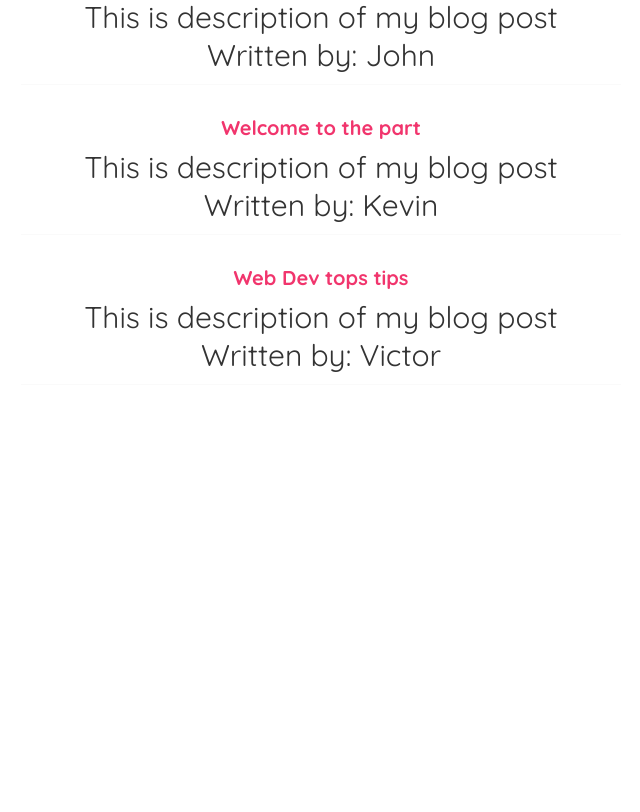
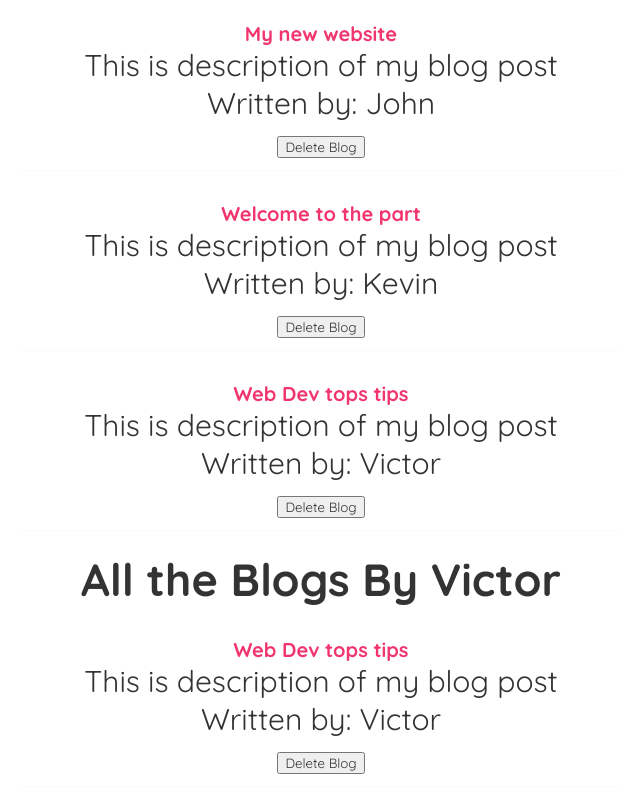
Before and after one commit to BOSTONE069/REACT_JS_TUTO, a React (Create React App) app: page / in a window 1280 px wide. Shown: the part 560-1372 px from the top of the page, without its empty margins (319-959 px from the left). Before the commit the page ends 1025 px from the top, so only its background shows below. Built offline with nearby package versions, Linux system fonts and the light colour scheme.

Commit message:
Created Props

```diff
--- a/src/components/BlogList.js
+++ b/src/components/BlogList.js
@@ -1,13 +1,16 @@
 const BlogList = (props) => {
     const blogs = props.blogs;
+    const title = props.title;
 
     return (
         <div className="blog-list">
+            <h2>{title}</h2>
             {blogs.map(blog => (
             <div className="blog-preview" key={blog.id}>
                 <h2>{blog.title}</h2>
                 <p>{blog.body}</p>
                 <p>Written by: {blog.author}</p>
+                <button>Delete Blog</button>
                 </div>))}
         </div>
     );
--- a/src/components/Posts.js
+++ b/src/components/Posts.js
@@ -17,7 +17,8 @@ const Post = () => {
 
     return (
       <div className="posts">
-        <BlogList blogs={blogs} />
+        <BlogList blogs={blogs} title="All the Blogs in Tech"/>
+        <BlogList blogs={blogs.filter((blog) => blog.author === 'Victor')} title="All the Blogs By Victor"/>
       </div>
      );
 }
--- a/src/index.css
+++ b/src/index.css
@@ -51,5 +51,5 @@
 .blog-preview h2{
   font-size: 20px;
   color: #f1356d;
-  margin-bottom: 8px;
+  margin-bottom: 8px.,,,,,;
 }
```
